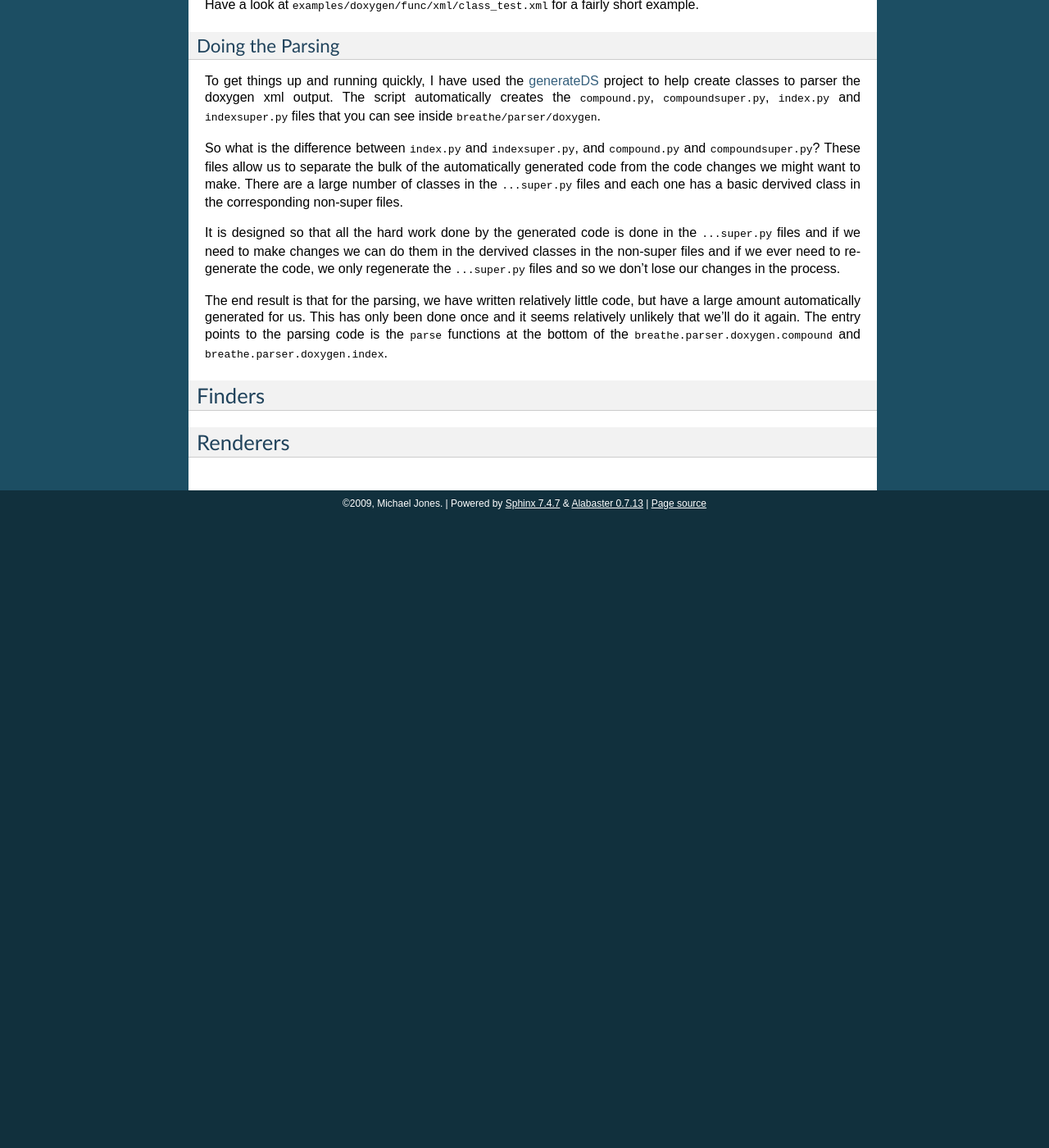
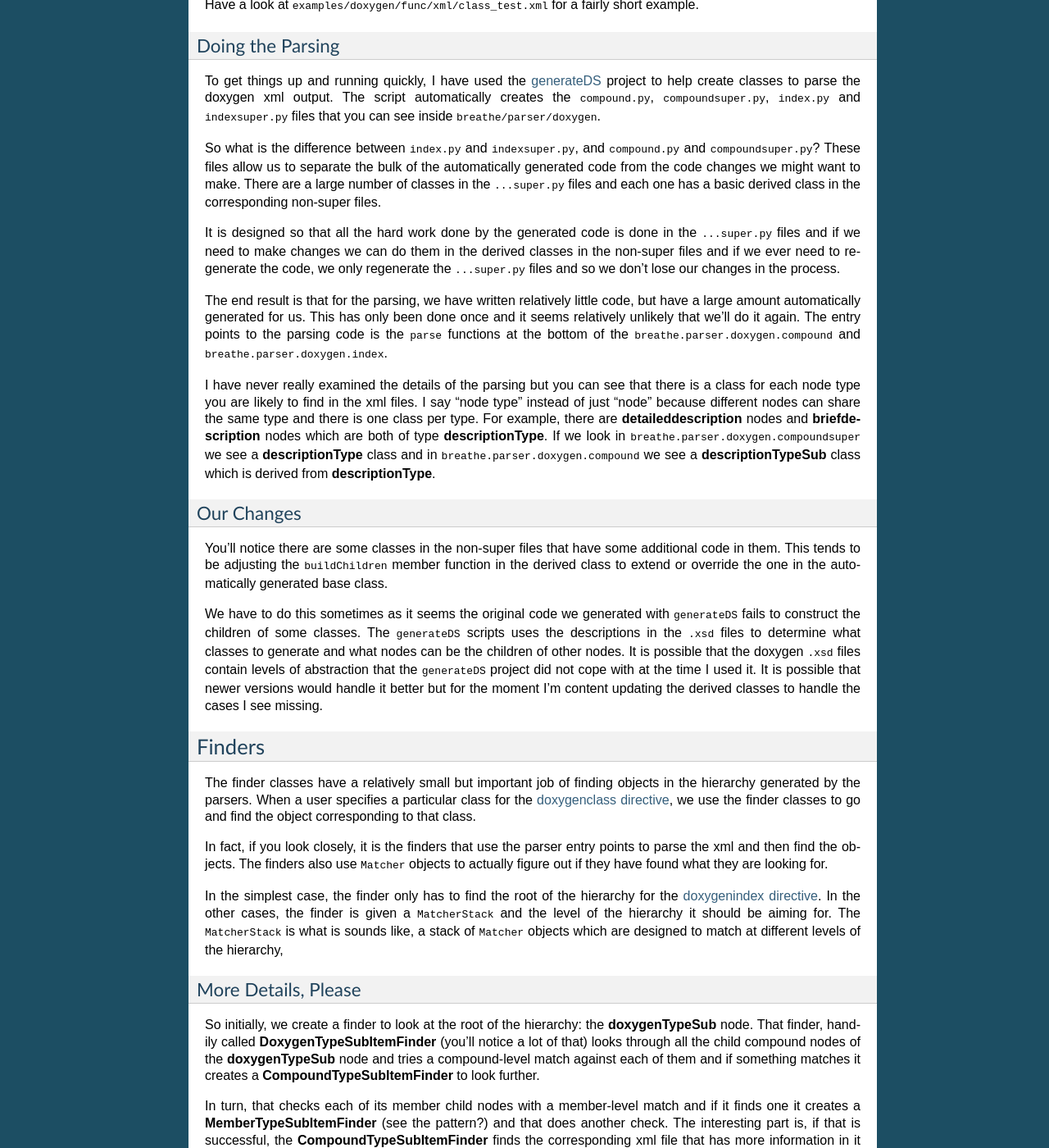
Before and after one commit to breathe-doc/breathe, a Sphinx documentation site: the page built from testsuite/source/codeguide.rst, in a window 1280 px wide and 1400 px high, scrolled down 1076 px. Shown: the whole window at 82% size. Built offline with Sphinx 7.4.7, drawn with Linux system fonts in a browser that asks for light colours; pages that are not in the unit, such as notebooks, are missing from menus; before the commit the page ends 1706 px from its top, so only the background shows below that; some of the changed text lies outside the part shown.

Commit message:
Editing code guide and addition of "Finders" section

```diff
--- a/testsuite/source/codeguide.rst
+++ b/testsuite/source/codeguide.rst
@@ -70,12 +70,13 @@ markup.
 Have a look at ``examples/doxygen/func/xml/class_test.xml`` for a fairly short
 example.
 
+
 Doing the Parsing
 ~~~~~~~~~~~~~~~~~
 
 To get things up and running quickly, I have used the `generateDS
 <http://www.rexx.com/~dkuhlman/generateDS.html>`_ project to help create
-classes to parser the doxygen xml output. The script automatically creates the
+classes to parse the doxygen xml output. The script automatically creates the
 ``compound.py``, ``compoundsuper.py``, ``index.py`` and ``indexsuper.py`` files
 that you can see inside ``breathe/parser/doxygen``.
 
@@ -83,11 +84,11 @@ So what is the difference between ``index.py`` and ``indexsuper.py``, and
 ``compound.py`` and ``compoundsuper.py``? These files allow us to separate the
 bulk of the automatically generated code from the code changes we might want to
 make. There are a large number of classes in the ``...super.py`` files and each
-one has a basic dervived class in the corresponding non-super files.
+one has a basic derived class in the corresponding non-super files.
 
 It is designed so that all the hard work done by the generated code is
 done in the ``...super.py`` files and if we need to make changes we can do them
-in the dervived classes in the non-super files and if we ever need to regenerate
+in the derived classes in the non-super files and if we ever need to regenerate
 the code, we only regenerate the ``...super.py`` files and so we don't lose our
 changes in the process.
 
@@ -97,10 +98,79 @@ once and it seems relatively unlikely that we'll do it again. The entry points t
 the parsing code is the ``parse`` functions at the bottom of the
 ``breathe.parser.doxygen.compound`` and ``breathe.parser.doxygen.index``.
 
+I have never really examined the details of the parsing but you can see that
+there is a class for each node type you are likely to find in the xml files. I
+say "node type" instead of just "node" because different nodes can share the
+same type and there is one class per type. For example, there are
+**detaileddescription** nodes and **briefdescription** nodes which are both of
+type **descriptionType**. If we look in ``breathe.parser.doxygen.compoundsuper``
+we see a **descriptionType** class and in
+``breathe.parser.doxygen.compound`` we see a **descriptionTypeSub** class which
+is derived from **descriptionType**.
+
+
+Our Changes
+~~~~~~~~~~~
+
+You'll notice there are some classes in the non-super files that have some
+additional code in them. This tends to be adjusting the ``buildChildren`` member
+function in the derived class to extend or override the one in the
+automatically generated base class.
+
+We have to do this sometimes as it seems the original code we generated with
+``generateDS`` fails to construct the children of some classes. The
+``generateDS`` scripts uses the descriptions in the ``.xsd`` files to determine
+what classes to generate and what nodes can be the children of other nodes. It
+is possible that the doxygen ``.xsd`` files contain levels of abstraction that
+the ``generateDS`` project did not cope with at the time I used it. It is
+possible that newer versions would handle it better but for the moment I'm
+content updating the derived classes to handle the cases I see missing.
+
+
 
 Finders
 -------
 
+The finder classes have a relatively small but important job of finding objects
+in the hierarchy generated by the parsers. When a user specifies a particular
+class for the :ref:`doxygenclass directive <doxygenclass>`, we use the finder
+classes to go and find the object corresponding to that class.
+
+In fact, if you look closely, it is the finders that use the parser entry points
+to parse the xml and then find the objects. The finders also use ``Matcher``
+objects to actually figure out if they have found what they are looking for.
+
+In the simplest case, the finder only has to find the root of the hierarchy for
+the :ref:`doxygenindex directive <doxygenindex>`. In the other cases, the
+finder is given a ``MatcherStack`` and the level of the hierarchy it should be
+aiming for. The ``MatcherStack`` is what is sounds like, a stack of ``Matcher``
+objects which are designed to match at different levels of the hierarchy,
+
+More Details, Please
+~~~~~~~~~~~~~~~~~~~~
+
+So initially, we create a finder to look at the root of the hierarchy: the
+**doxygenTypeSub** node. That finder, handily called
+**DoxygenTypeSubItemFinder** (you'll notice a lot of that) looks through all the
+child compound nodes of the **doxygenTypeSub** node and tries a compound-level
+match against each of them and if something matches it creates a
+**CompoundTypeSubItemFinder** to look further.
+
+In turn, that checks each of its member child nodes with a member-level match
+and if it finds one it creates a **MemberTypeSubItemFinder** (see the pattern?)
+and that does another check. The interesting part is, if that is successful, the
+**CompoundTypeSubItemFinder** finds the corresponding xml file that has more
+information in it (remember ``refid + .xml``?) and parses that and creates
+another finder to start looking in there. This time it is a
+**DoxygenTypeSubItemFinder** from the ``breathe.finder.doxygen.compound``
+module. And the search goes on until we find an object to return for rendering.
+
+If the **CompoundTypeSubItemFinder** fails to find any deeper levels to match
+against then it returns itself as it must be the target we're interested in.
+
+As stated, the job of the finders is to find a single node for the renderers to
+starting rendering to restructured text. That is all the finder does.
+
 
 Renderers
 ---------
--- a/testsuite/source/directives.rst
+++ b/testsuite/source/directives.rst
@@ -18,6 +18,7 @@ Where:
    Directly specifies the path to the folder with the doxygen output. This
    overrides the project and default project if they have bee specified.
 
+.. _doxygenindex:
 
 doxygenindex Directive
 ~~~~~~~~~~~~~~~~~~~~~~
@@ -80,6 +81,9 @@ the same as the doxygenstruct directive.
       :project: ...
       :path: ...
 
+
+.. _doxygenclass:
+
 doxygenclass Directive
 ~~~~~~~~~~~~~~~~~~~~~~
 
```
